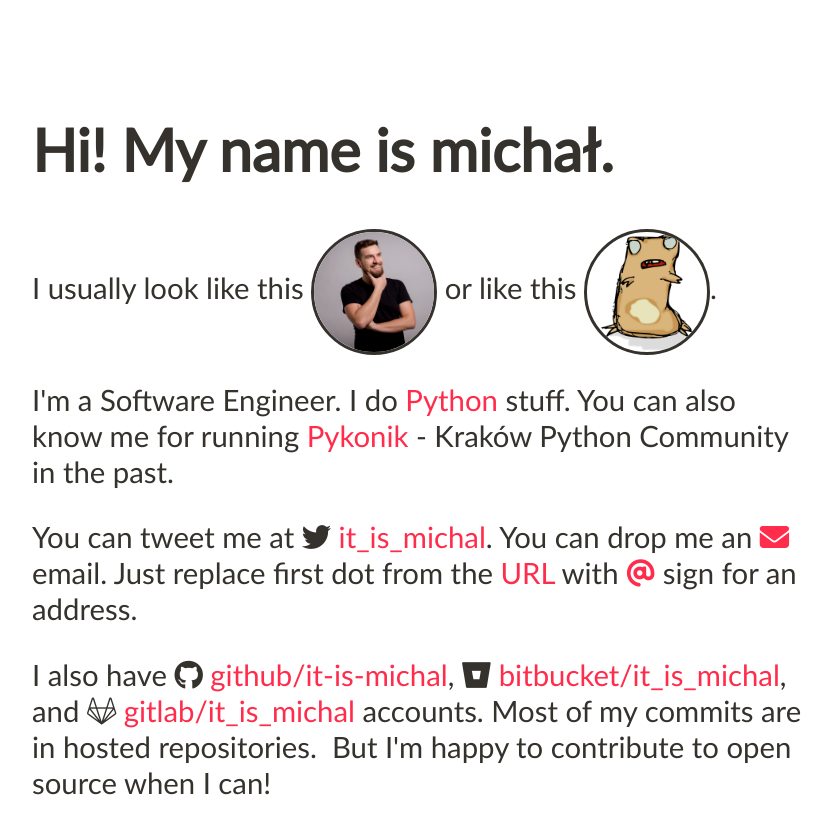
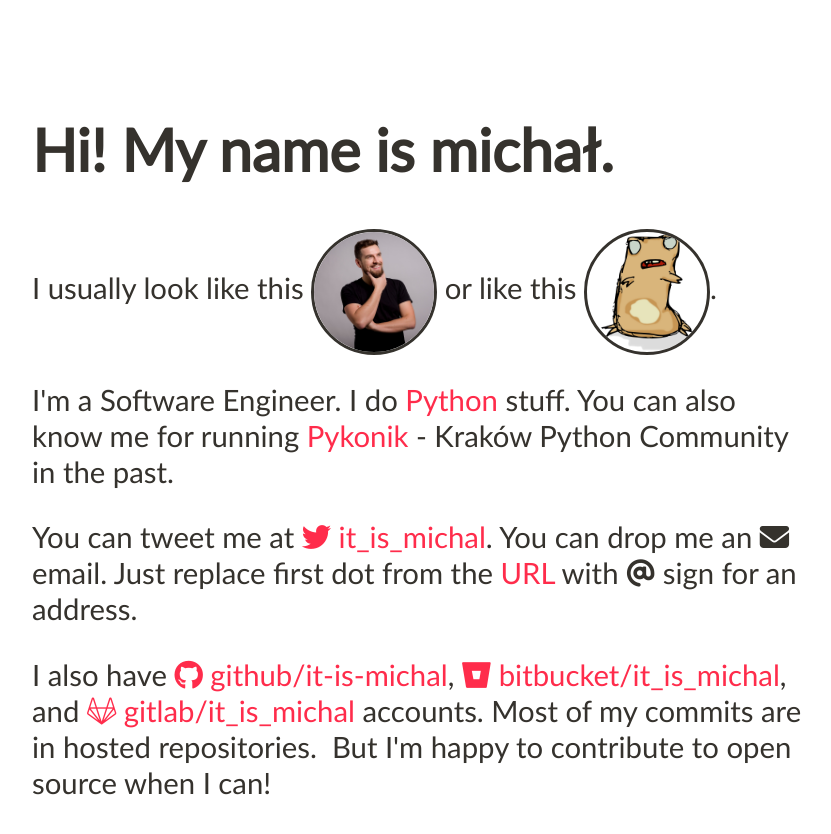
Before and after one commit to it-is-michal/chomik.github.io, a plain HTML site: page index.html in a window 1280 px wide. Shown: the whole page, without its empty margins (218-1049 px from the left). Drawn offline with Linux system fonts and the light colour scheme.

Commit message:
Fix brands icons styling

```diff
--- a/styles/base.css
+++ b/styles/base.css
@@ -30,6 +30,6 @@ body {
     vertical-align: middle;
 }
 
-.fa {
+.fa-brands {
     color: #FF2C4B;
 }
```
